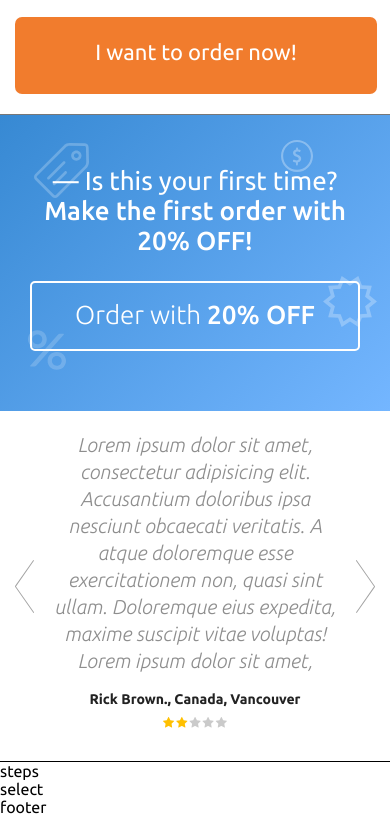
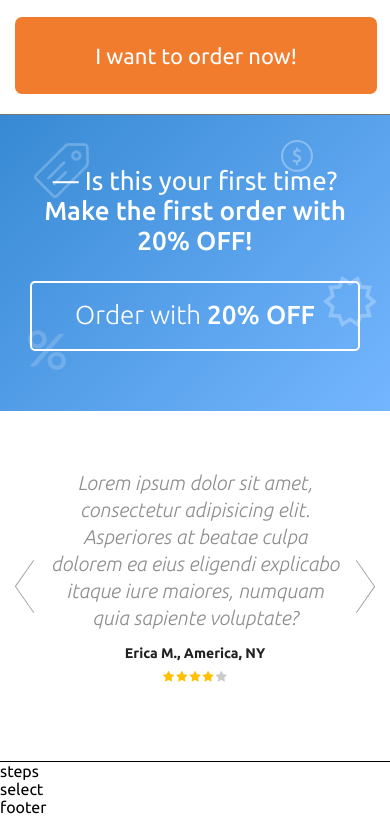
Before and after one commit to mrHaiker/OrderSite, a website: page app/index.html in a window 390 px wide. Both pictures are taken after a click on the element 24 px from the left and 1812 px from the top of the page. Shown: the part 1226-2042 px from the top of the page. Drawn offline with nearby package versions, Linux system fonts and the light colour scheme.

Commit message:
fix slider

```diff
--- a/app/js/main.js
+++ b/app/js/main.js
@@ -86,7 +86,7 @@ $(function () {
         if(nextSlide.length === 0) nextSlide = $('.slide').first();
 
         currentSlide.fadeOut(600).removeClass('active-slide');
-        nextSlide.fadeIn(600).addClass('active-slide');
+        nextSlide.fadeIn(900).addClass('active-slide');
     });
     $('#arrow-prev').click(function() {
         var currentSlide = $('.active-slide');
@@ -95,7 +95,7 @@ $(function () {
         if(prevSlide.length === 0) prevSlide = $('.slide').last();
 
         currentSlide.fadeOut(600).removeClass('active-slide');
-        prevSlide.fadeIn(600).addClass('active-slide');
+        prevSlide.fadeIn(900).addClass('active-slide');
     });
 
     // Контент слайдера
--- a/app/json/review.json
+++ b/app/json/review.json
@@ -7,7 +7,7 @@
     "stars": 5
   },
   {
-    "text": "Best in class services coupled with on time deliveries and what you get is a winning combination! You guys really take work quality to an altogether new level! Testordersite.com, thank you so much!",
+    "text": "Lorem ipsum dolor sit amet, consectetur adipisicing elit. Asperiores at beatae culpa dolorem ea eius eligendi explicabo itaque iure maiores, numquam quia sapiente voluptate?",
     "name": "Erica M.",
     "country": "America",
     "city": "NY",
--- a/app/less/layout/about-our-service.less
+++ b/app/less/layout/about-our-service.less
@@ -148,6 +148,7 @@
         margin: 20px 0;
         height: 75px;
         width: 100%;
+        line-height: 75px;
       }
       &:hover {
         border: 1px solid @orange;
--- a/app/less/layout/review.less
+++ b/app/less/layout/review.less
@@ -45,7 +45,7 @@
     padding: 0;
     overflow: hidden;
     li.slide {
-      display: none;
+      display: table;
       height: 100%;
       text-align: center;
       .wrapper {
@@ -62,7 +62,7 @@
           line-height: 27px;
           margin-bottom: 12px;
           position: relative;
-          max-height: 246px;
+          max-height: 260px;
           overflow: auto;
           &:before {
             content: '';
@@ -88,8 +88,5 @@
         }
       }
     }
-    .active-slide {
-      display: table !important;
-    }
   }
 }
```
Also changed, not shown: app/index.html (+1 -0 lines), app/css/main.css.
